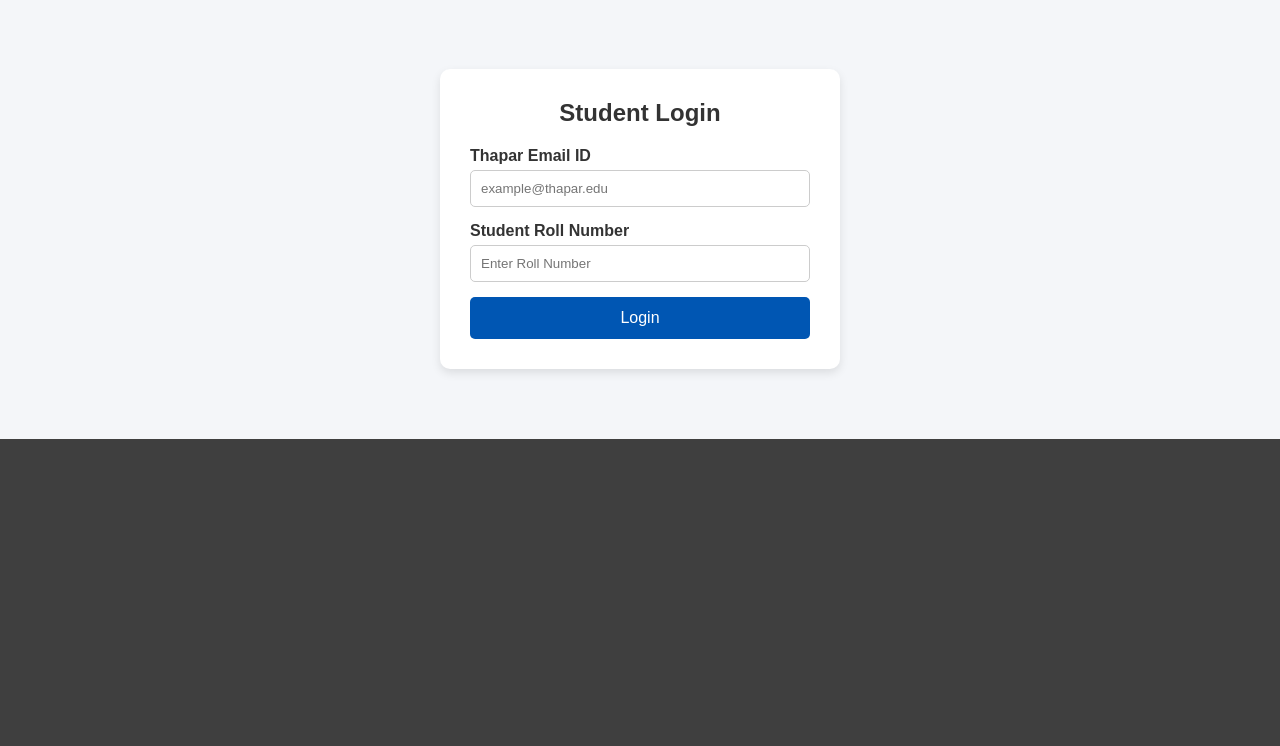
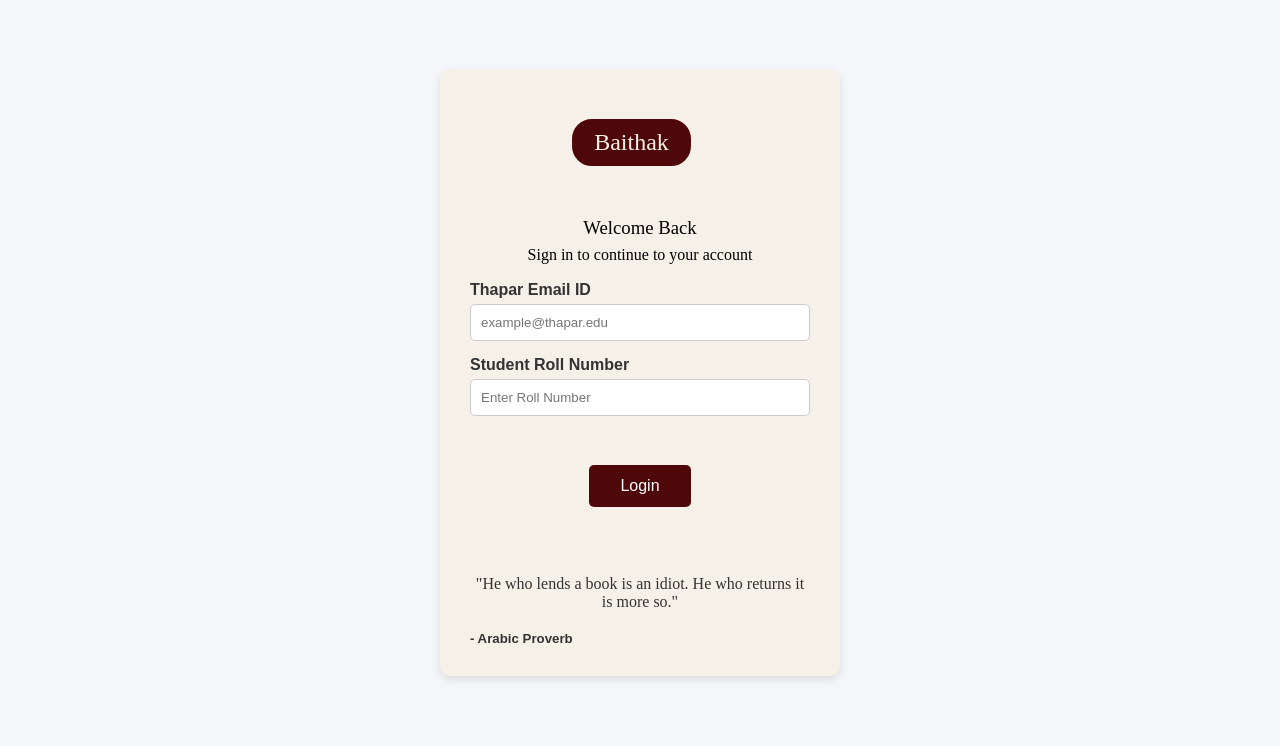
Before and after one commit to mansimar159/Baithak, a Django app: page /login/ in a window 1280 px wide. Shown: the part 743-1489 px from the top of the page. Before the commit the page ends 1182 px from the top, so only its background shows below. Run offline with Django 5.2, Linux system fonts and the light colour scheme.

Commit message:
login page

```diff
--- a/library/static/style1.css
+++ b/library/static/login.css
@@ -74,16 +74,56 @@
             margin:70px auto;
             width: 400px;
             padding: 30px;
-            background: white;
+            background: #F5F0E8;
             border-radius: 10px;
             box-shadow: 0 4px 10px rgba(0,0,0,0.1);
+        }
+        h4{
+            text-align: center;
+            margin-bottom: 20px;
+            color: #333;
+            margin-top: 20%;
+            font-family: 'Times New Roman', Times, serif;
+            size: 20px;
+            font-weight: lighter;
         }
 
         h2 {
             text-align: center;
             margin-bottom: 20px;
-            color: #333;
+            color:#F5F0E8;
+            width: 30%;
+            margin:auto;
+            margin-bottom: 10%;
+            font-weight: 300;
+            font-family: 'Times New Roman', Times, serif;
+
         }
+        .text{
+            text-align: center;
+
+            color:#000000;
+            font-weight: 100;
+            font-family: 'Times New Roman', Times, serif;
+        }
+
+        .heading{
+            margin-top: 5%;
+            margin-bottom: 5%;
+        }
+        .oval {
+        display: inline-block;
+        padding: 8px 20px;
+        border: 2px solid #4F0809;
+        border-radius: 20px;
+        margin: auto;
+        width: 35%;
+        height: 30%;
+        margin-bottom: 10%;
+        margin-left: 30%;
+        margin-top: 20px;
+}
+
 
         .input-group {
             margin-bottom: 15px;
@@ -103,14 +143,18 @@
         }
 
         .btn {
-            width: 100%;
+            width: 30%;
             padding: 12px;
-            background-color: #0056b3;
+            background-color: #4F0809;
             color: white;
             border: none;
             border-radius: 5px;
             font-size: 16px;
             cursor: pointer;
+            align-items: center;
+            margin: auto;
+            margin-left: 35%;
+            margin-top: 10%;
         }
 
         .btn:hover {
--- a/library/templates/library/login.html
+++ b/library/templates/library/login.html
@@ -6,7 +6,7 @@
     <meta charset="UTF-8">
     <meta name="viewport" content="width=device-width, initial-scale=1.0">
     <title>Student Login</title>
-    <link rel="stylesheet" href="{% static 'style1.css' %}">
+    <link rel="stylesheet" href="{% static 'login.css' %}">
 </head>
 <body>
 
@@ -34,7 +34,12 @@
     </section>
 
     <div class="login-container">
-        <h2>Student Login</h2>
+        <h2 style="background-color:#4F0809 ;" class="oval">Baithak</h2>
+    <div class="heading">
+        <h3 class="text" style="size: 35%">Welcome Back</h3>
+        <p class="text" style="margin-top: 2%">Sign in to continue to your account</p>
+    </div>
+
 
         {% if error %}
         <p style="color:red; text-align:center; margin-bottom:15px;">
@@ -66,6 +71,8 @@
             </div>
 
             <button type="submit" class="btn">Login</button>
+            <h4>"He who lends a book is an idiot. He who returns it is more so."</h4>
+            <h5>- Arabic Proverb</h5>
 
         </form>
     </div>
```
